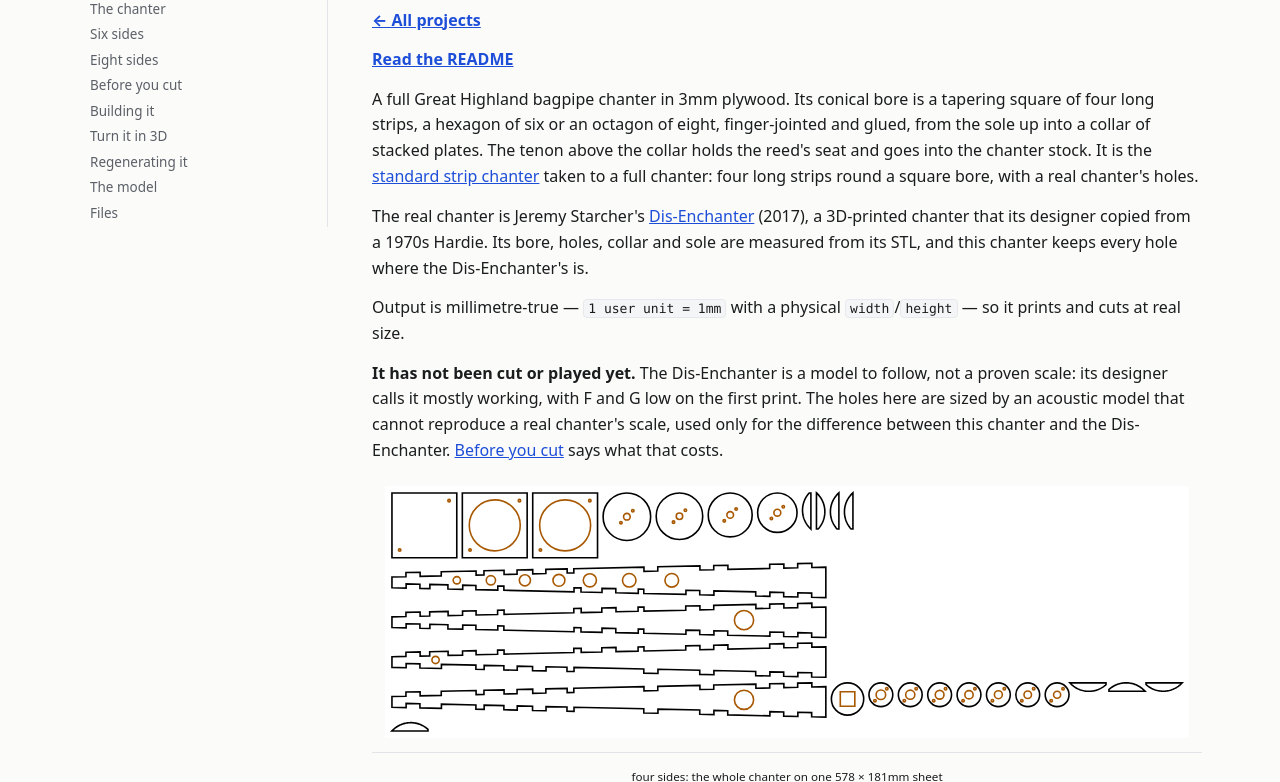
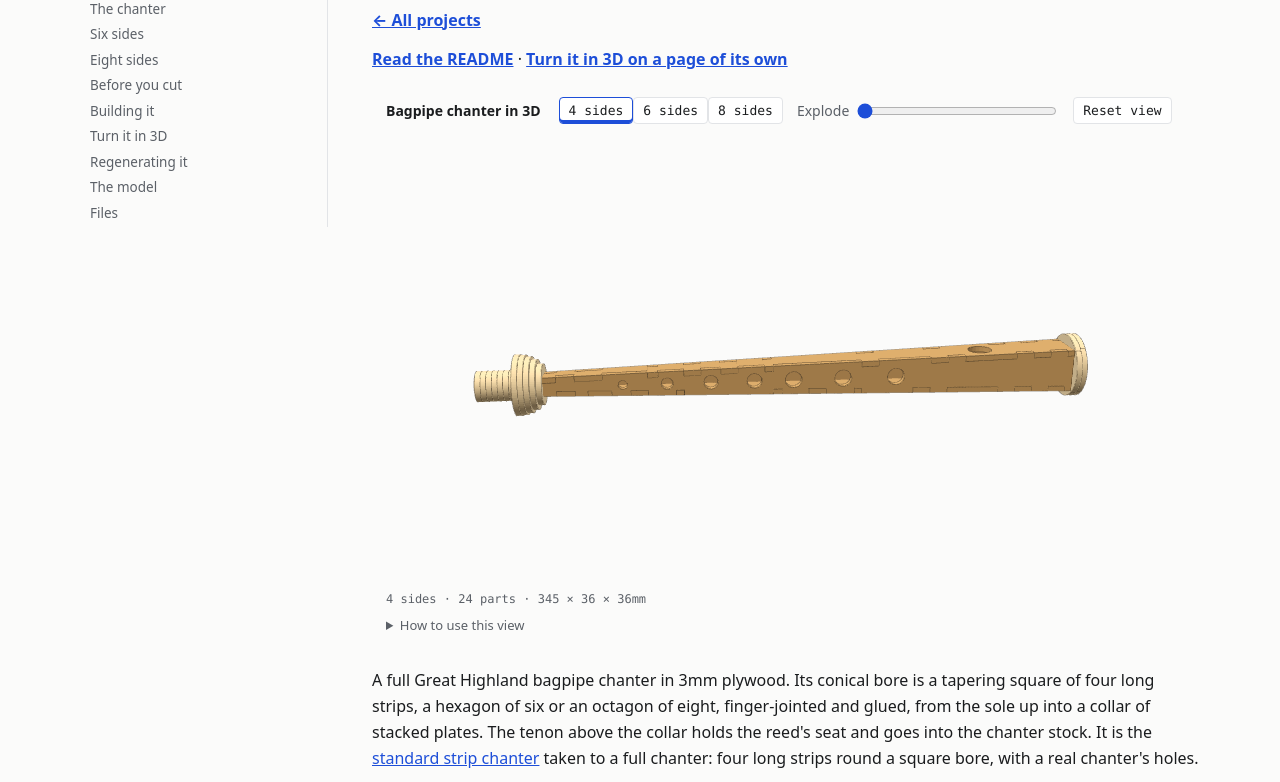
Before and after one commit to Gernreich/ghb-chanter, a plain HTML site: page index.html in a window 1280 px wide. Shown: the part 97-879 px from the top of the page. Drawn offline with nearby package versions, Linux system fonts and the light colour scheme.

Commit message:
Put the 3D view at the top of the page
The page now opens with its 3D view under the links, as practice-chanters
does, with a link to the view on a page of its own beside Read the README.

Co-Authored-By: Claude Opus 5.5 <noreply@anthropic.com>

```diff
--- a/index.html
+++ b/index.html
@@ -103,7 +103,9 @@ pre,.tw{break-inside:avoid}h1{break-after:avoid}}
 <main>
 <h1 id="bagpipe-chanter">Bagpipe chanter</h1>
 <p><strong><a href="https://gernreich.github.io/">← All projects</a></strong></p>
-<p><strong><a href="https://github.com/Gernreich/ghb-chanter">Read the README</a></strong></p>
+<p><strong><a href="https://github.com/Gernreich/ghb-chanter">Read the README</a></strong> · <strong><a href="turn.html">Turn it in 3D on a page of its own</a></strong></p>
+<iframe src="turn.html" title="The bagpipe chanter as solid parts you can drag to turn and pull apart: four darker tapering strips with finger-jointed edges and a row of holes along the front, a stack of round collar plates and a narrower tenon at the narrow end, and a round foot at the wide end" style="width:100%;height:560px;border:0"></iframe>
+
 <p>A full Great Highland bagpipe chanter in 3mm plywood. Its conical bore is a tapering square of four long strips, a hexagon of six or an octagon of eight, finger-jointed and glued, from the sole up into a collar of stacked plates. The tenon above the collar holds the reed's seat and goes into the chanter stock. It is the <a href="https://gernreich.github.io/practice-chanters/#the-standard-strip-chanter">standard strip chanter</a> taken to a full chanter: four long strips round a square bore, with a real chanter's holes.</p>
 <p>The real chanter is Jeremy Starcher's <a href="https://www.thingiverse.com/thing:2373962">Dis-Enchanter</a> (2017), a 3D-printed chanter that its designer copied from a 1970s Hardie. Its bore, holes, collar and sole are measured from its STL, and this chanter keeps every hole where the Dis-Enchanter's is.</p>
 <p>Output is millimetre-true — <code>1 user unit = 1mm</code> with a physical <code>width</code>/<code>height</code> — so it prints and cuts at real size.</p>
@@ -432,8 +434,7 @@ pre,.tw{break-inside:avoid}h1{break-after:avoid}}
 <li>Hemp the tenon into the chanter stock. Push the reed's staple into the seat.</li>
 </ol>
 <h2 id="turn-it-in-3d">Turn it in 3D</h2>
-<iframe src="turn.html" title="The bagpipe chanter as solid parts you can drag to turn and pull apart: four darker tapering strips with finger-jointed edges and a row of holes along the front, a stack of round collar plates and a narrower tenon at the narrow end, and a round foot at the wide end" style="width:100%;height:560px;border:0"></iframe>
-
+<p>The 3D view is at <a href="#bagpipe-chanter">the top of this page</a>. It also opens <a href="turn.html">on a page of its own</a>.</p>
 <h2 id="regenerating-it">Regenerating it</h2>
 <pre class="sh"><code>python3 ghb_chanter.py --no-write                # the checks
 python3 ghb_chanter.py --out=cut-files           # the sheet, four sides
```
Also changed, not shown: 1 other file.
